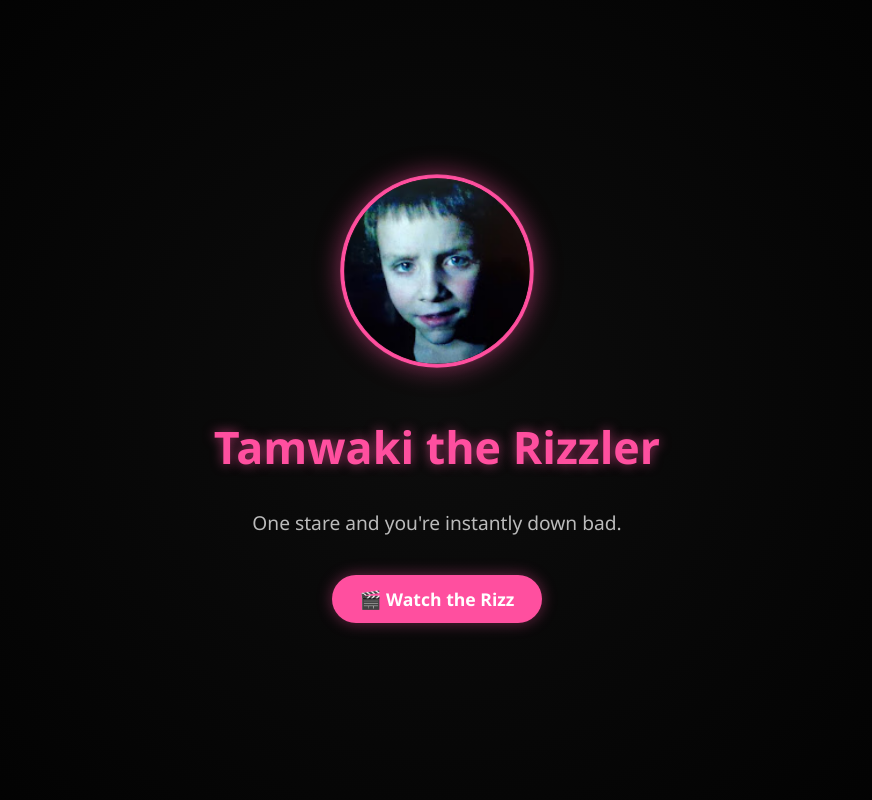
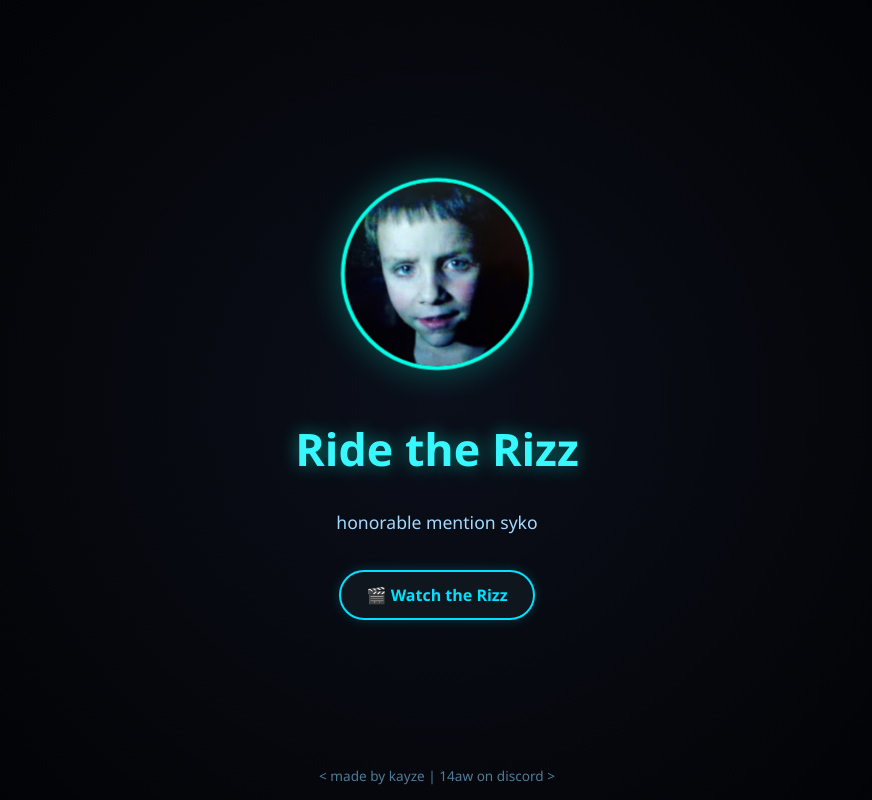
Before and after one commit to CodeByKayze/rizz.wtf, a plain HTML site: page index.html in a window 1280 px wide. Shown: the whole page, without its empty margins (203-1075 px from the left). Drawn offline with Linux system fonts and the light colour scheme.

Commit message:
Update index.html

```diff
--- a/index.html
+++ b/index.html
@@ -2,32 +2,39 @@
 <html lang="en">
 <head>
   <meta charset="UTF-8" />
-  <title>Tamwaki the Rizzler — rizz.wtf</title>
+  <title>Ride the Rizz — rizz.wtf</title>
   <meta name="viewport" content="width=device-width, initial-scale=1" />
+
+  <!-- Social Preview -->
+  <meta property="og:title" content="Ride the Rizz" />
+  <meta property="og:description" content="Get swept up in the Tamwaki banwave. Certified Rizzler." />
+  <meta property="og:image" content="https://rizz.wtf/tamwaki.jpg" />
+  <meta property="og:url" content="https://rizz.wtf" />
+  <meta name="twitter:card" content="summary_large_image" />
+
   <style>
     body {
       margin: 0;
-      background: radial-gradient(circle at center, #0d0d0d, #000000);
+      background: radial-gradient(circle at center, #0b0f1a, #000);
       font-family: 'Segoe UI', sans-serif;
-      color: white;
+      color: #e0faff;
       text-align: center;
       display: flex;
       flex-direction: column;
       justify-content: center;
       align-items: center;
       min-height: 100vh;
-      overflow: hidden;
     }
 
     .pfp {
       width: 180px;
       height: 180px;
       border-radius: 50%;
-      border: 4px solid #ff4f9f;
+      border: 4px solid #00ffe5;
       overflow: hidden;
-      box-shadow: 0 0 25px #ff4f9f88;
+      box-shadow: 0 0 35px #00ffe555;
       margin-bottom: 20px;
-      animation: pulse 2s infinite ease-in-out;
+      animation: pulse 3s infinite ease-in-out;
     }
 
     .pfp img {
@@ -39,31 +46,40 @@
     h1 {
       font-size: 2.8rem;
       margin-bottom: 0.3em;
-      color: #ff4f9f;
-      text-shadow: 0 0 12px #ff4f9f99;
+      color: #38f8ff;
+      text-shadow: 0 0 18px #00ffe577;
     }
 
     p {
-      font-size: 1.2rem;
-      color: #bbb;
+      font-size: 1.1rem;
+      color: #a4d9ff;
       margin-bottom: 2em;
     }
 
     a.button {
       text-decoration: none;
-      background: #ff4f9f;
-      color: white;
-      padding: 12px 28px;
+      background: #0f161e;
+      color: #00e0ff;
+      padding: 12px 26px;
+      border: 2px solid #00e0ff;
       border-radius: 30px;
-      font-size: 1.1rem;
+      font-size: 1rem;
       font-weight: bold;
-      box-shadow: 0 0 15px #ff4f9f66;
-      transition: 0.2s ease;
+      box-shadow: 0 0 12px #00e0ff33;
+      transition: all 0.2s ease;
     }
 
     a.button:hover {
-      background: #ff7fb9;
-      box-shadow: 0 0 25px #ff7fb988;
+      background: #00f0ff;
+      color: #000;
+      box-shadow: 0 0 25px #00f0ffcc;
+    }
+
+    footer {
+      position: absolute;
+      bottom: 15px;
+      font-size: 0.85rem;
+      color: #4d7c99;
     }
 
     @keyframes pulse {
@@ -80,10 +96,15 @@
 </head>
 <body>
   <div class="pfp">
-    <img src="tamwaki.jpg" alt="Tamwaki the Rizzler" />
+    <img src="tamwaki.jpg" alt="Tamwaki Rizzler" />
   </div>
-  <h1>Tamwaki the Rizzler</h1>
-  <p>One stare and you're instantly down bad.</p>
+  <h1>Ride the Rizz</h1>
+  <p>honorable mention syko</p>
   <a class="button" href="https://www.youtube.com/@tamwaki" target="_blank">🎬 Watch the Rizz</a>
+
+  <footer>
+  <
+    made by kayze | 14aw on discord ></made>
+  </footer>
 </body>
 </html>
```
